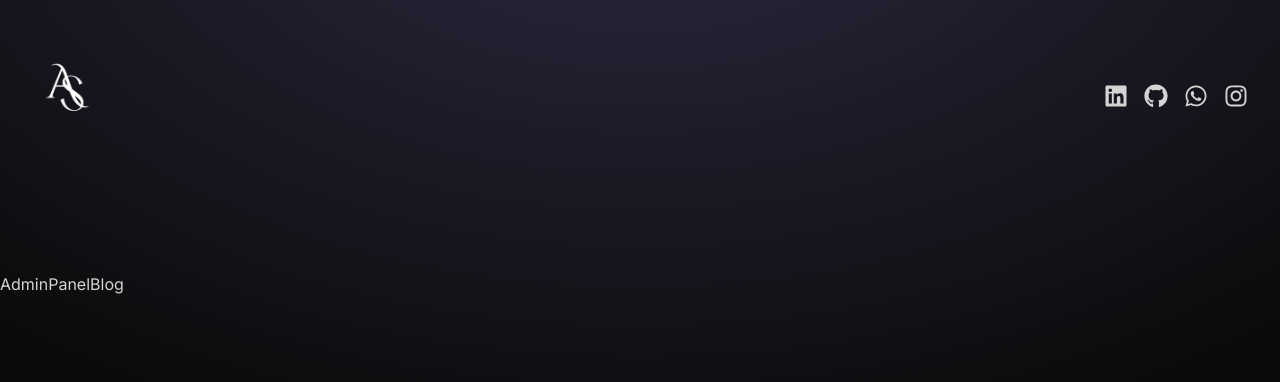
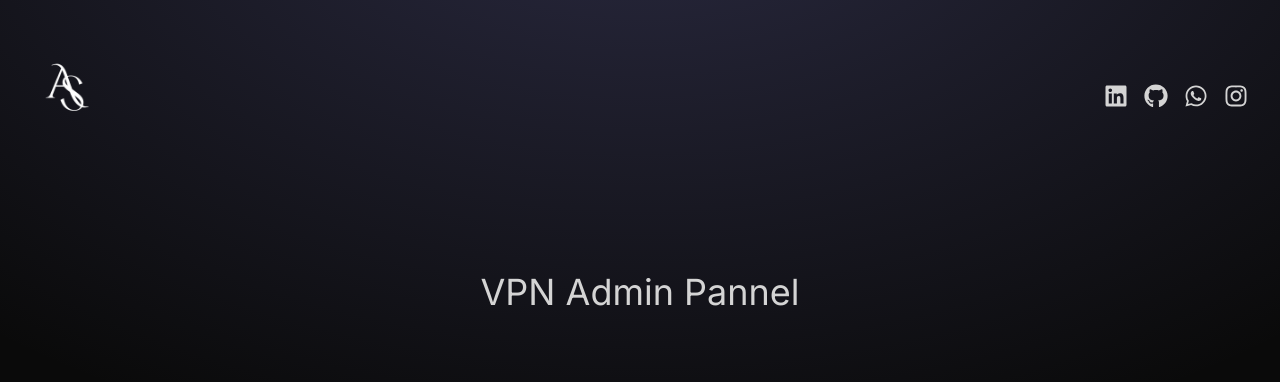
Before and after one commit to UsmanSaleem5/Ali-Subhan, a React (Vite) app: page /Admin-Panel-blog in a window 1280 px wide. Shown: the top 382 px of the page. Built offline with nearby package versions, Linux system fonts and the light colour scheme.

Commit message:
making the new page of blog for admin panel projct

```diff
--- a/src/Components/AdminPanelBlog.jsx
+++ b/src/Components/AdminPanelBlog.jsx
@@ -1,8 +1,15 @@
 import React from 'react'
-
+import { motion } from 'framer-motion'
 function AdminPanelBlog() {
   return (
-    <div>AdminPanelBlog</div>
+    <div>
+         <motion.h2
+      whileInView={{opacity:1, y: 0}}
+      initial={{ opacity: 0, y: -100 }}
+      transition={{ duration: 0.5 }}
+      className="my-20 text-center text-4xl">VPN Admin Pannel</motion.h2>
+
+    </div>
   )
 }
 
```
